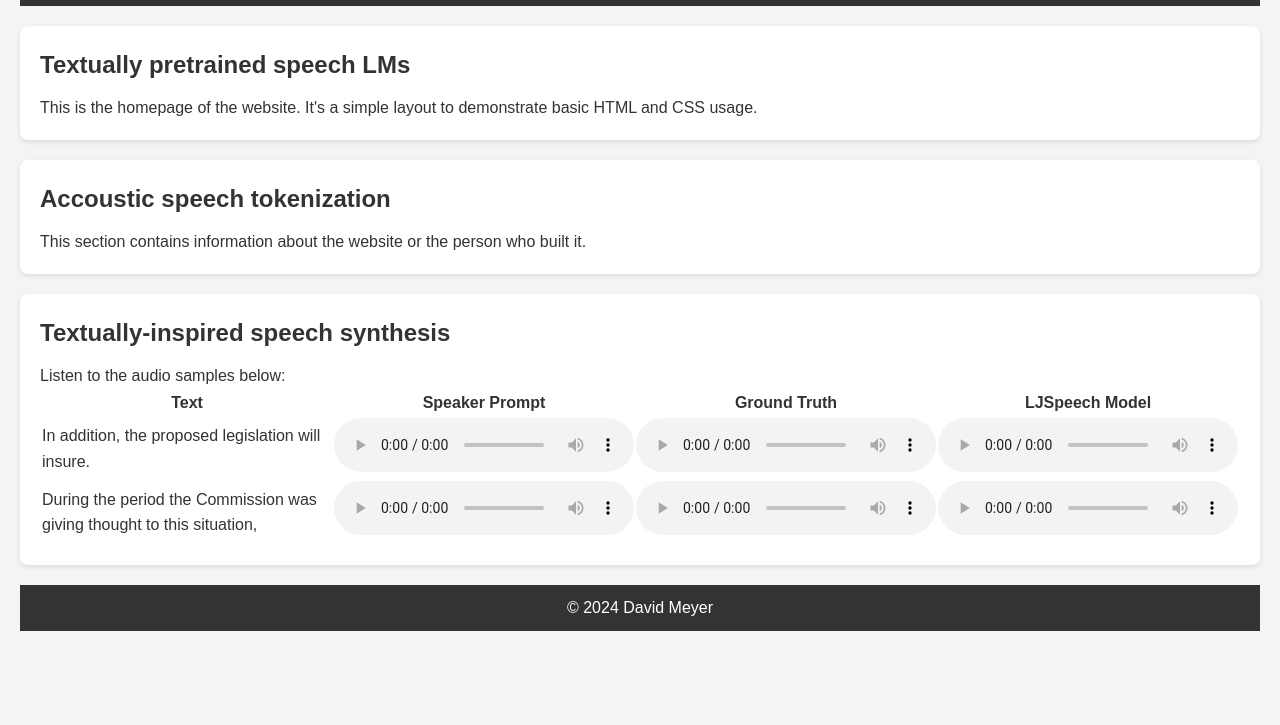
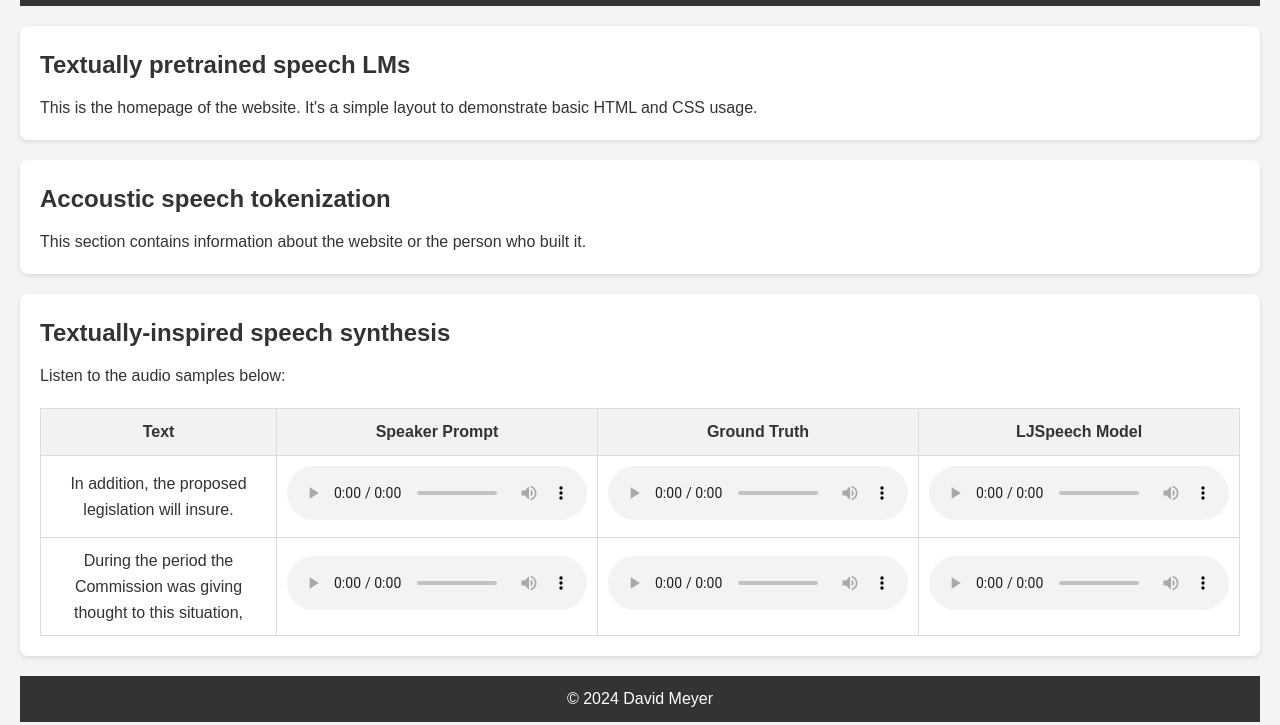
Before and after one commit to meyerdav/Demos, a plain HTML site: page index.html in a window 1280 px wide. Shown: the part 75-800 px from the top of the page. Drawn offline with Linux system fonts and the light colour scheme.

Commit message:
added spacing to audio table

```diff
--- a/style.css
+++ b/style.css
@@ -3,6 +3,21 @@
     margin: 0;
     padding: 0;
     box-sizing: border-box;
+}
+
+/* Add spacing and styling to the table */
+table {
+    width: 100%;
+    border-collapse: collapse; /* Remove extra spacing between cells */
+    margin-top: 20px;
+}
+th, td {
+    border: 1px solid #ddd; /* Border around table cells */
+    padding: 10px;           /* Padding inside cells */
+    text-align: center;      /* Center align the content */
+}
+th {
+    background-color: #f2f2f2; /* Light gray background for header cells */
 }
 
 body {
```
